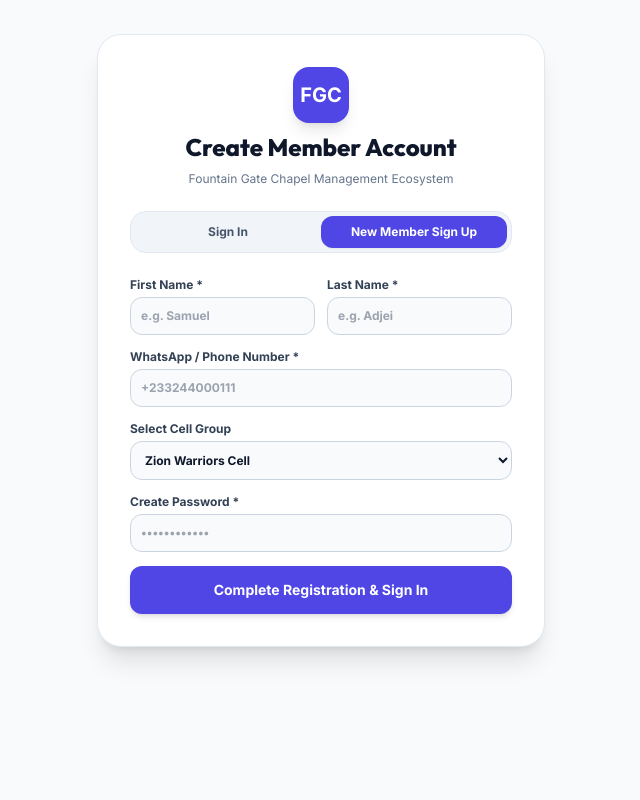
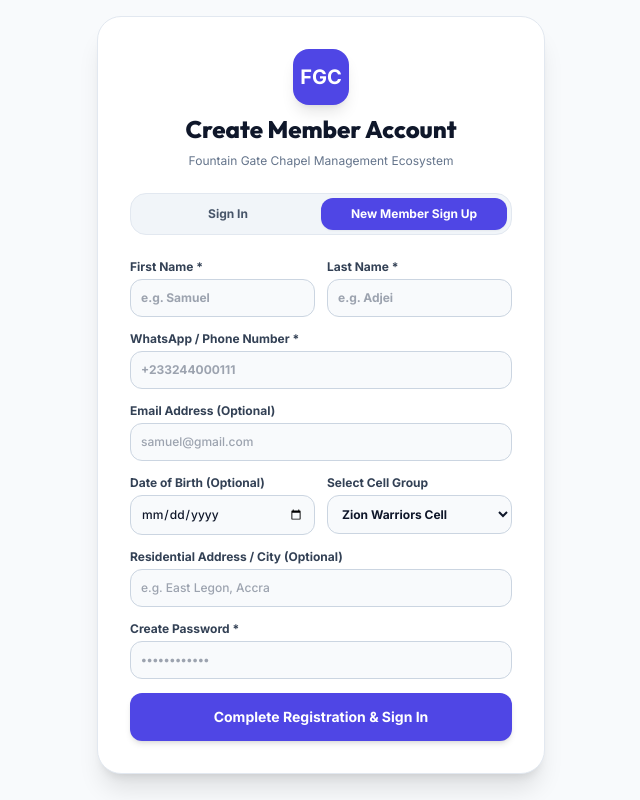
Before and after one commit to ram2ey/fountaingate-chapel, a Next.js app: page /login in a window 1280 px wide. Both pictures are taken after a click on the button "New Member Sign Up". Shown: the whole page, without its empty margins (319-959 px from the left). Built offline with nearby package versions, Linux system fonts and the light colour scheme.

Commit message:
CompleteNewMemberRegistrationForm

```diff
--- a/app/login/page.tsx
+++ b/app/login/page.tsx
@@ -14,10 +14,13 @@
   const [phone, setPhone] = useState('');
   const [password, setPassword] = useState('');
 
-  // Register State
+  // Complete Register State
   const [firstName, setFirstName] = useState('');
   const [lastName, setLastName] = useState('');
   const [regPhone, setRegPhone] = useState('');
+  const [regEmail, setRegEmail] = useState('');
+  const [regDob, setRegDob] = useState('');
+  const [regAddress, setRegAddress] = useState('');
   const [regPassword, setRegPassword] = useState('');
   const [cellGroup, setCellGroup] = useState('Victory Cell');
 
@@ -45,11 +48,14 @@
       return;
     }
 
-    // Register new member in church context
+    // Register complete new member in church context
     addMember({
       first_name: firstName,
       last_name: lastName,
       phone: regPhone,
+      email: regEmail || undefined,
+      dob: regDob || undefined,
+      address: regAddress || undefined,
       cell_group: cellGroup,
       status: 'active',
       tags: ['Registered Member']
@@ -180,6 +186,27 @@
             </div>
 
             <div>
+              <label className="block text-slate-700 font-bold mb-1">Email Address (Optional)</label>
+              <input
+                type="email"
+                value={regEmail}
+                onChange={(e) => setRegEmail(e.target.value)}
+                placeholder="samuel@gmail.com"
+                className="w-full bg-slate-50 border border-slate-300 rounded-xl p-2.5 text-slate-900 font-medium focus:outline-none focus:border-indigo-600 focus:bg-white"
+              />
+            </div>
+
+            <div className="grid grid-cols-2 gap-3">
+              <div>
+                <label className="block text-slate-700 font-bold mb-1">Date of Birth (Optional)</label>
+                <input
+                  type="date"
+                  value={regDob}
+                  onChange={(e) => setRegDob(e.target.value)}
+                  className="w-full bg-slate-50 border border-slate-300 rounded-xl p-2.5 text-slate-900 font-medium focus:outline-none focus:border-indigo-600"
+                />
+              </div>
+              <div>
                 <label className="block text-slate-700 font-bold mb-1">Select Cell Group</label>
                 <select
                   value={cellGroup}
@@ -191,6 +218,18 @@
                   <option value="Anointing & Power Cell">Anointing & Power Cell</option>
                   <option value="Shalom Family Cell">Shalom Family Cell</option>
                 </select>
+              </div>
+            </div>
+
+            <div>
+              <label className="block text-slate-700 font-bold mb-1">Residential Address / City (Optional)</label>
+              <input
+                type="text"
+                value={regAddress}
+                onChange={(e) => setRegAddress(e.target.value)}
+                placeholder="e.g. East Legon, Accra"
+                className="w-full bg-slate-50 border border-slate-300 rounded-xl p-2.5 text-slate-900 font-medium focus:outline-none focus:border-indigo-600 focus:bg-white"
+              />
             </div>
 
             <div>
```
Also changed, not shown: 1 other file (tests, documents, lock files or other folders). Lines whose indentation alone changed are shown as unchanged.
